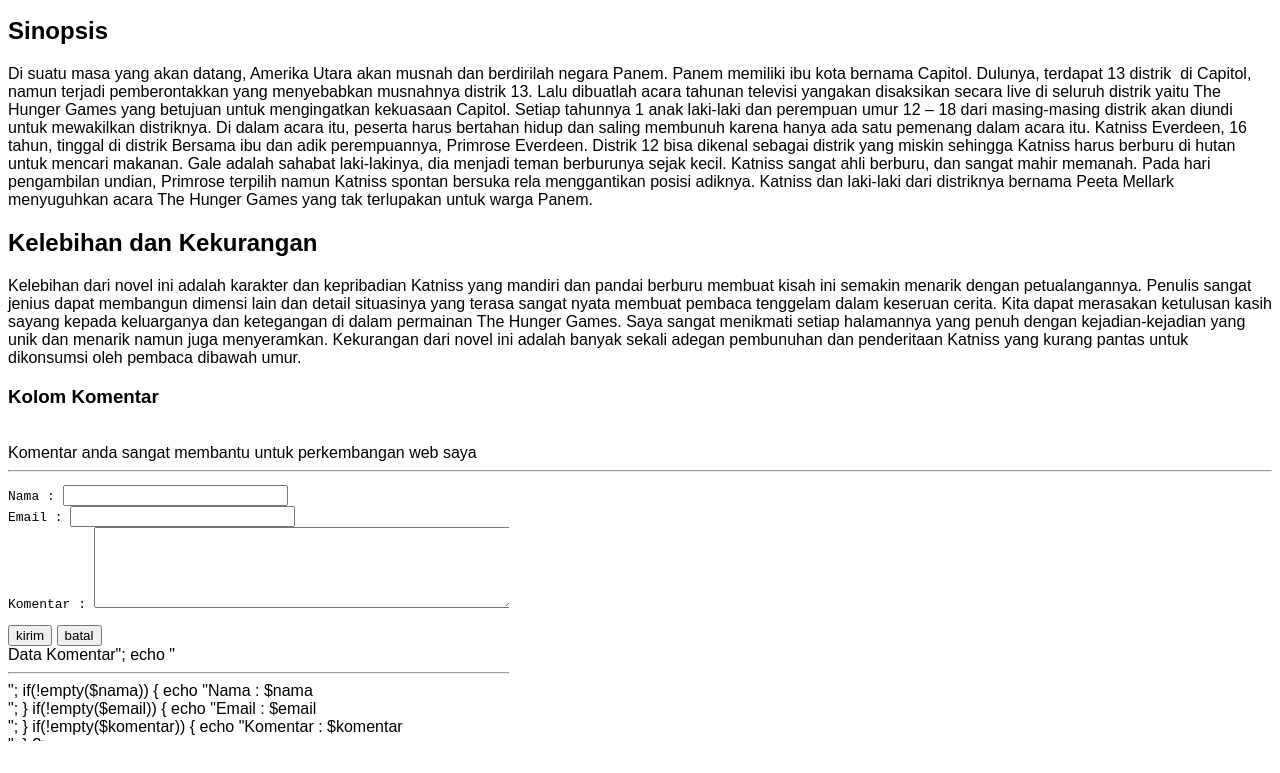
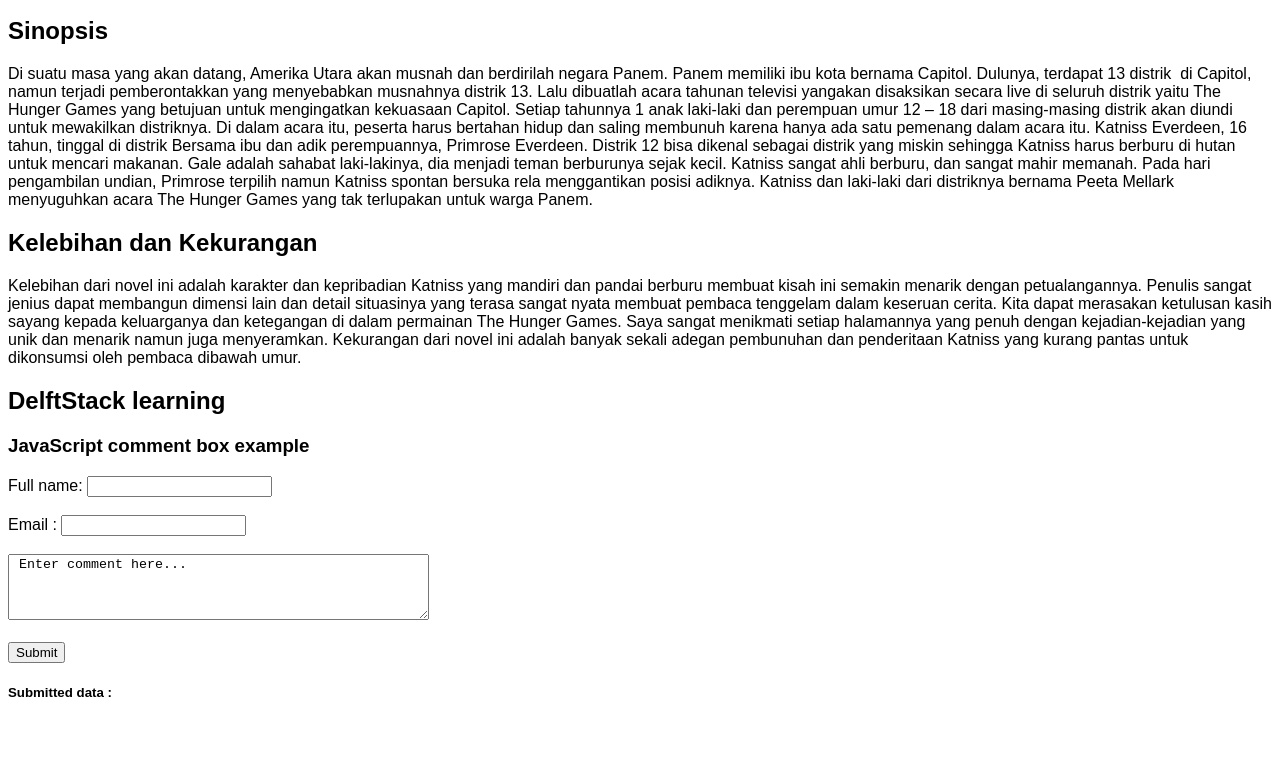
Before and after one commit to mockingjayjpg/Faker, a plain HTML site: page index.html in a window 1280 px wide. Shown: the part 530-1303 px from the top of the page. After the commit the page ends 1252 px from the top, so only its background shows below. Drawn offline with Linux system fonts and the light colour scheme.

Commit message:
Update index.html

```diff
--- a/index.html
+++ b/index.html
@@ -26,36 +26,29 @@ body {font-family: Arial, sans-serif;}
         <p>Kelebihan dari novel ini adalah karakter dan kepribadian Katniss yang mandiri dan pandai berburu membuat kisah ini semakin menarik dengan petualangannya. Penulis sangat jenius dapat membangun dimensi lain dan detail situasinya yang terasa sangat nyata membuat pembaca tenggelam dalam keseruan cerita. Kita dapat merasakan ketulusan kasih sayang kepada keluarganya dan ketegangan di dalam permainan The Hunger Games. Saya sangat menikmati setiap halamannya yang penuh dengan kejadian-kejadian yang unik dan menarik namun juga menyeramkan.
             Kekurangan dari novel ini adalah banyak sekali adegan pembunuhan dan penderitaan Katniss yang kurang pantas untuk dikonsumsi oleh pembaca dibawah umur.
         </p>
-    <form action="proseskomentar.php" method="post">
-<h3>Kolom Komentar</h3>
-<br>
-Komentar anda sangat membantu untuk perkembangan web saya
-<br>
-<hr>
-<pre>
-Nama : <input type = "text" name = "nama" size = "25" maxlength = "50">
-Email : <input type = "text" name = "email" size = "25" maxlength = "50">
-Komentar : <textarea name = "text" name = "komentar" cols = "50" rows = "5"></textarea>
-</pre>
-<input type = "submit" value = "kirim">
-<input type = "reset" value = "batal">
+    <h2>DelftStack learning</h2>
+<h3>JavaScript comment box example</h3>
+<form id="myForm">
+Full name: <input id="userName" type="text" name="fname">
+<br><br>
+Email : <input id="userEmail" type="text" name="email">
+<br><br>
+<textarea id ="userComment" rows="4" cols="50" name="comment"> Enter comment here...</textarea>
+<br><br>
+<input type="button" onclick="myFunction()" value="Submit">
 </form>
+<h5>Submitted data :</h5>
+<p id="data"></p>
+<script>
+function myFunction(){
+let data = "";  let name = document.getElementById("userName").value
+let email = document.getElementById("userEmail").value
+let comment = document.getElementById("userComment").value
 
-    <?p
-$nama = $_POST('nama');
-$email = $_POST('email');
-$komentar = $_POST('komentar');
-echo "<h3> Data Komentar</h3>";
-echo "<hr>";
-if(!empty($nama))
-{ echo "Nama		: $nama<br>"; }
-if(!empty($email))
-{ echo "Email		: $email<br>"; }
-if(!empty($komentar))
-{ echo "Komentar	: $komentar<br>"; }
-?>
-<a href="formkomentar.php"></a>
+data = "User name : "+name+"<br/>User email : "+email+ "<br/>User comment : "+comment
 
-<h4><a href="#atas"> Kembali ke atas</a></h4>
+document.getElementById("data").innerHTML = data  // display data to paragraph
+}
+</script>
 </body>
 </html>
```
